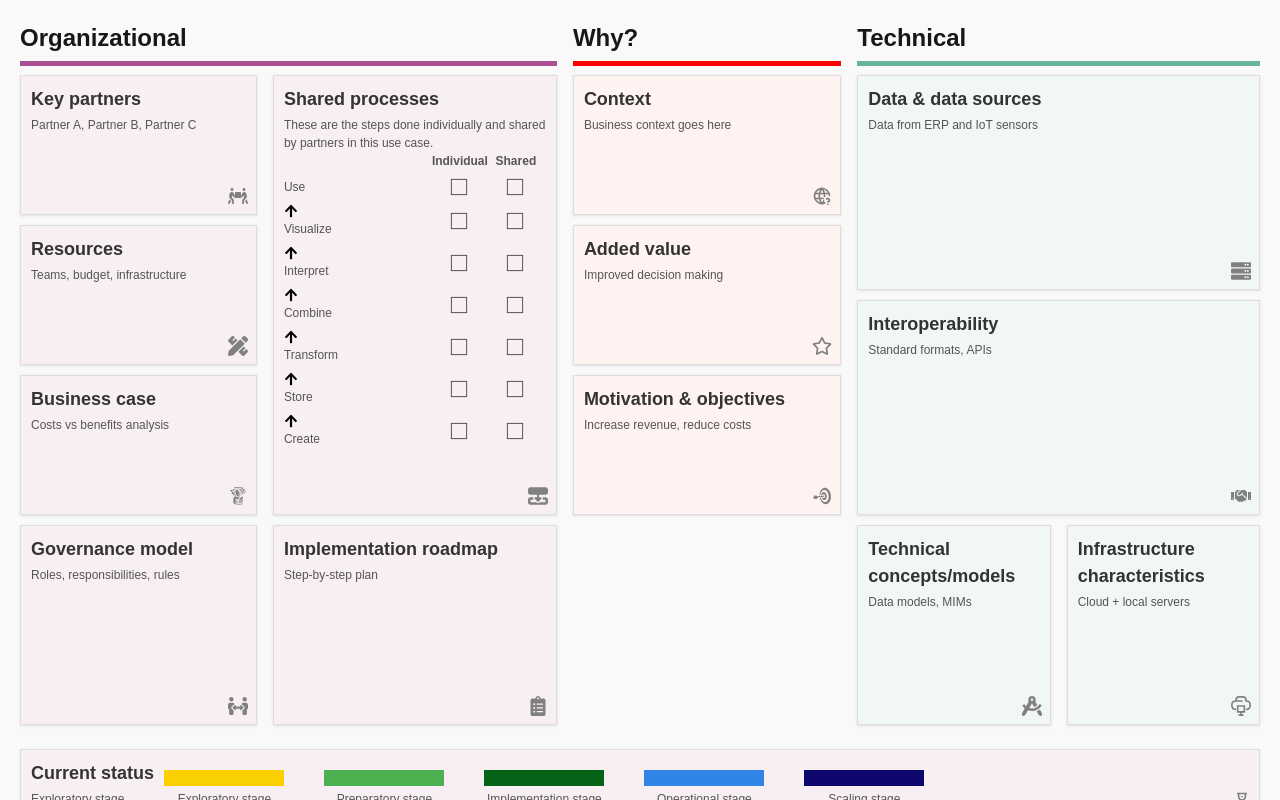
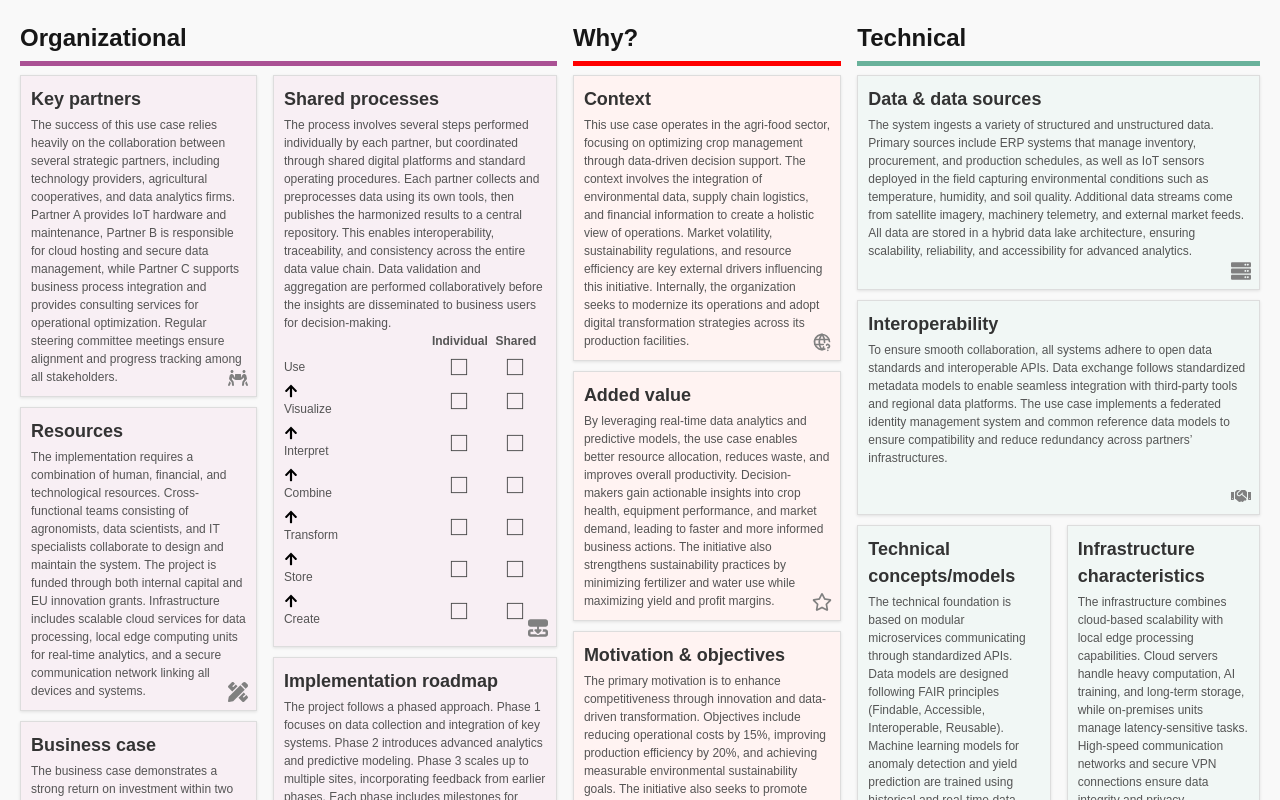
Before and after one commit to AgrospAI/datacoop-canvas, a Next.js app: page / in a window 1280 px wide. Shown: the top 800 px of the page. Built offline with nearby package versions, Linux system fonts and the light colour scheme.

Commit message:
updt: replaced example with large text

```diff
--- a/src/data/UseCaseExample.tsx
+++ b/src/data/UseCaseExample.tsx
@@ -19,21 +19,75 @@ export interface UseCaseData {
 }
 
 export const exampleUseCase: UseCaseData = {
-  keyPartners: { title: "Key partners", content: "Partner A, Partner B, Partner C" },
+  keyPartners: {
+    title: "Key partners",
+    content:
+      "The success of this use case relies heavily on the collaboration between several strategic partners, including technology providers, agricultural cooperatives, and data analytics firms. Partner A provides IoT hardware and maintenance, Partner B is responsible for cloud hosting and secure data management, while Partner C supports business process integration and provides consulting services for operational optimization. Regular steering committee meetings ensure alignment and progress tracking among all stakeholders.",
+  },
   sharedProcesses: {
     title: "Shared processes",
-    content: <SharedProcesses description="These are the steps done individually and shared by partners in this use case." />,
+    content: (
+      <SharedProcesses description="The process involves several steps performed individually by each partner, but coordinated through shared digital platforms and standard operating procedures. Each partner collects and preprocesses data using its own tools, then publishes the harmonized results to a central repository. This enables interoperability, traceability, and consistency across the entire data value chain. Data validation and aggregation are performed collaboratively before the insights are disseminated to business users for decision-making." />
+    ),
   },
-  context: { title: "Context", content: "Business context goes here" },
-  dataSources: { title: "Data & data sources", content: "Data from ERP and IoT sensors" },
-  resources: { title: "Resources", content: "Teams, budget, infrastructure" },
-  addedValue: { title: "Added value", content: "Improved decision making" },
-  motivationObjectives: { title: "Motivation & objectives", content: "Increase revenue, reduce costs" },
-  interoperability: { title: "Interoperability", content: "Standard formats, APIs" },
-  businessCase: { title: "Business case", content: "Costs vs benefits analysis" },
-  governanceModel: { title: "Governance model", content: "Roles, responsibilities, rules" },
-  implementationRoadmap: { title: "Implementation roadmap", content: "Step-by-step plan" },
-  technicalConceptsModels: { title: "Technical concepts/models", content: "Data models, MIMs" },
-  infrastructureCharacteristics: { title: "Infrastructure characteristics", content: "Cloud + local servers" },
-  currentStatus: { title: "Current status", content: "Exploratory stage" },
+  context: {
+    title: "Context",
+    content:
+      "This use case operates in the agri-food sector, focusing on optimizing crop management through data-driven decision support. The context involves the integration of environmental data, supply chain logistics, and financial information to create a holistic view of operations. Market volatility, sustainability regulations, and resource efficiency are key external drivers influencing this initiative. Internally, the organization seeks to modernize its operations and adopt digital transformation strategies across its production facilities.",
+  },
+  dataSources: {
+    title: "Data & data sources",
+    content:
+      "The system ingests a variety of structured and unstructured data. Primary sources include ERP systems that manage inventory, procurement, and production schedules, as well as IoT sensors deployed in the field capturing environmental conditions such as temperature, humidity, and soil quality. Additional data streams come from satellite imagery, machinery telemetry, and external market feeds. All data are stored in a hybrid data lake architecture, ensuring scalability, reliability, and accessibility for advanced analytics.",
+  },
+  resources: {
+    title: "Resources",
+    content:
+      "The implementation requires a combination of human, financial, and technological resources. Cross-functional teams consisting of agronomists, data scientists, and IT specialists collaborate to design and maintain the system. The project is funded through both internal capital and EU innovation grants. Infrastructure includes scalable cloud services for data processing, local edge computing units for real-time analytics, and a secure communication network linking all devices and systems.",
+  },
+  addedValue: {
+    title: "Added value",
+    content:
+      "By leveraging real-time data analytics and predictive models, the use case enables better resource allocation, reduces waste, and improves overall productivity. Decision-makers gain actionable insights into crop health, equipment performance, and market demand, leading to faster and more informed business actions. The initiative also strengthens sustainability practices by minimizing fertilizer and water use while maximizing yield and profit margins.",
+  },
+  motivationObjectives: {
+    title: "Motivation & objectives",
+    content:
+      "The primary motivation is to enhance competitiveness through innovation and data-driven transformation. Objectives include reducing operational costs by 15%, improving production efficiency by 20%, and achieving measurable environmental sustainability goals. The initiative also seeks to promote transparency and traceability within the supply chain, ensuring compliance with international standards and improving customer trust through verified data.",
+  },
+  interoperability: {
+    title: "Interoperability",
+    content:
+      "To ensure smooth collaboration, all systems adhere to open data standards and interoperable APIs. Data exchange follows standardized metadata models to enable seamless integration with third-party tools and regional data platforms. The use case implements a federated identity management system and common reference data models to ensure compatibility and reduce redundancy across partners’ infrastructures.",
+  },
+  businessCase: {
+    title: "Business case",
+    content:
+      "The business case demonstrates a strong return on investment within two years, primarily due to reduced inefficiencies and improved decision accuracy. A detailed cost-benefit analysis indicates significant savings in resource utilization and logistics, alongside potential new revenue streams from data monetization. Scalability ensures that once the system proves successful locally, it can be replicated across other production sites or even licensed as a service to partner organizations.",
+  },
+  governanceModel: {
+    title: "Governance model",
+    content:
+      "A multi-layer governance framework defines roles, responsibilities, and accountability mechanisms. The operational level focuses on daily data management and technical maintenance, while the strategic level includes representatives from each partner organization overseeing compliance, ethics, and long-term vision. Decision-making is consensus-based, supported by digital dashboards for transparency and real-time monitoring of KPIs.",
+  },
+  implementationRoadmap: {
+    title: "Implementation roadmap",
+    content:
+      "The project follows a phased approach. Phase 1 focuses on data collection and integration of key systems. Phase 2 introduces advanced analytics and predictive modeling. Phase 3 scales up to multiple sites, incorporating feedback from earlier phases. Each phase includes milestones for technical validation, user training, and impact assessment. Continuous improvement loops ensure the roadmap remains adaptable to technological and business changes.",
+  },
+  technicalConceptsModels: {
+    title: "Technical concepts/models",
+    content:
+      "The technical foundation is based on modular microservices communicating through standardized APIs. Data models are designed following FAIR principles (Findable, Accessible, Interoperable, Reusable). Machine learning models for anomaly detection and yield prediction are trained using historical and real-time data. Model explainability is emphasized to maintain user trust and compliance with data ethics frameworks.",
+  },
+  infrastructureCharacteristics: {
+    title: "Infrastructure characteristics",
+    content:
+      "The infrastructure combines cloud-based scalability with local edge processing capabilities. Cloud servers handle heavy computation, AI training, and long-term storage, while on-premises units manage latency-sensitive tasks. High-speed communication networks and secure VPN connections ensure data integrity and privacy. Containerized deployment allows flexibility and portability across different environments, ensuring cost efficiency and resilience.",
+  },
+  currentStatus: {
+    title: "Current status",
+    content:
+      "The project is currently in the exploratory stage, with a functional prototype being tested in two pilot sites. Early results show promising improvements in data integration and operational visibility. Feedback from stakeholders is being collected to refine the user interfaces and reporting mechanisms before wider deployment. Next steps involve expanding the sensor network and integrating external data sources to enhance model accuracy and predictive capability.",
+  },
 };
```
